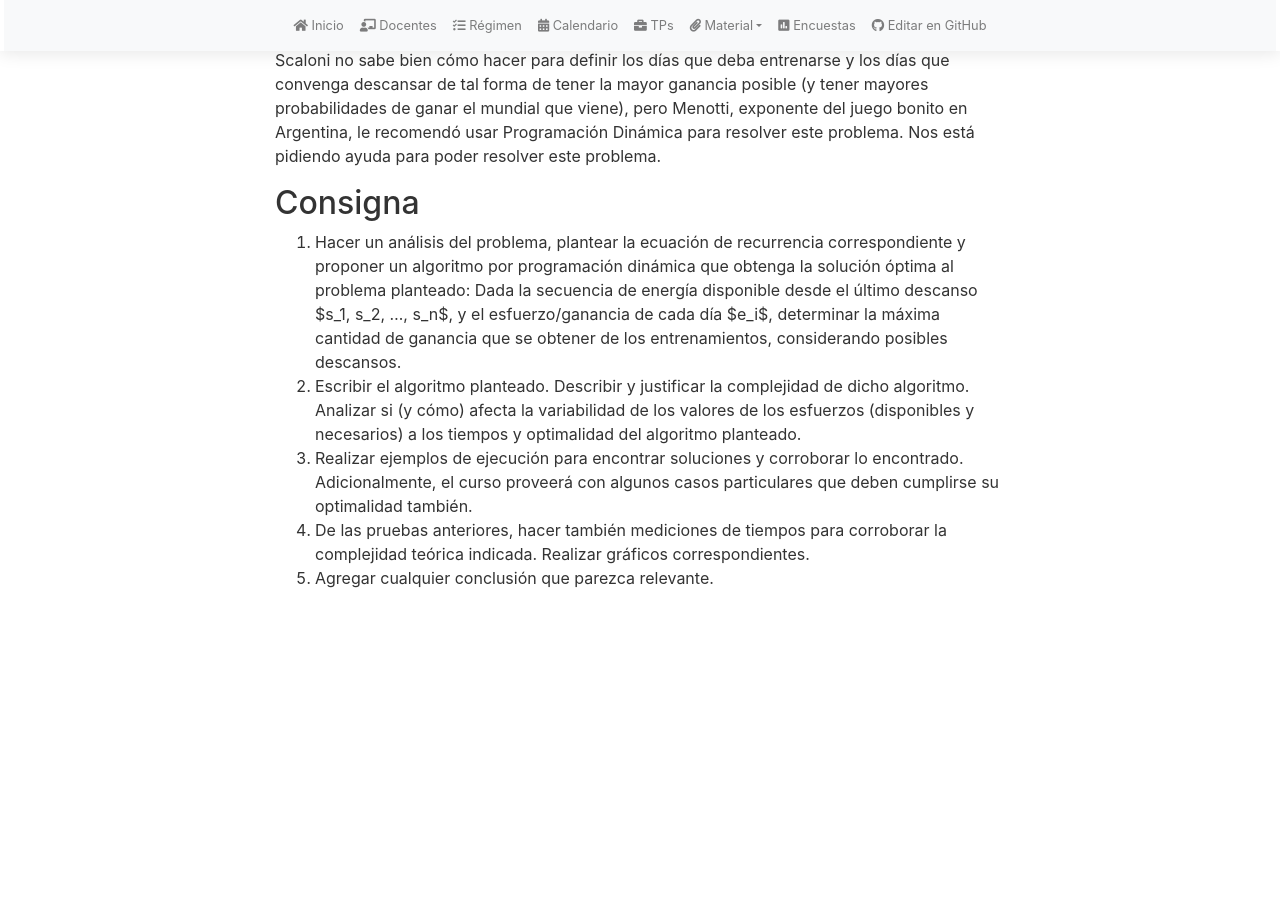
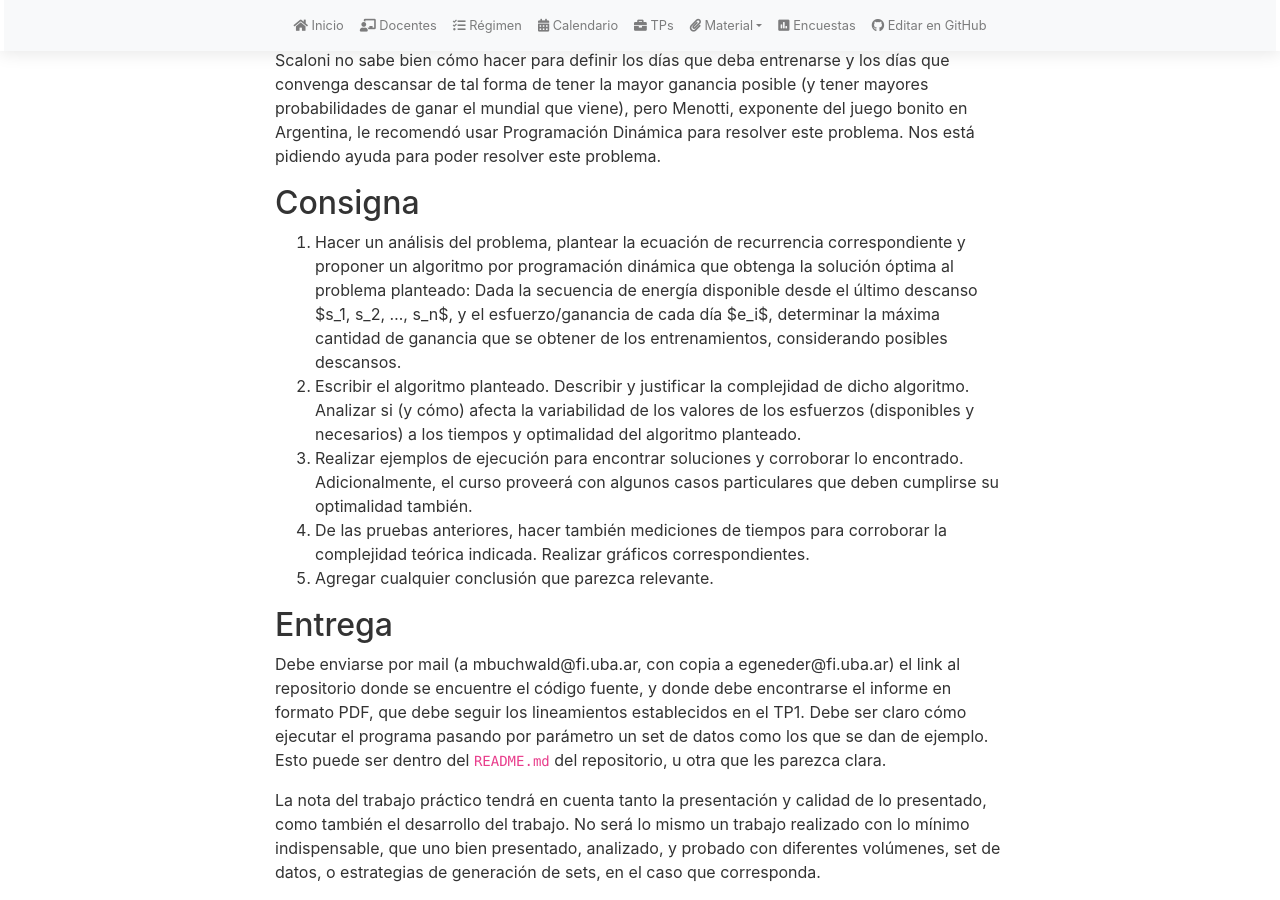
Before and after one commit to algoritmos-rw/tda_bg, a Jekyll site: the page built from tps/2023_2/tp2.md, in a window 1280 px wide and 900 px high, scrolled down 722 px. Built offline with Jekyll 4.4.1, drawn with Linux system fonts in a browser that asks for light colours; nearby versions of some CDN libraries; our own code applies the rules of GitHub Pages for plain Markdown files; before the commit the page ends 1328 px from its top, so only the background shows below that.

Commit message:
Aclaraciones entregas

```diff
--- a/tps/2023_2/tp2.md
+++ b/tps/2023_2/tp2.md
@@ -56,3 +56,18 @@ problema.
 3. Realizar ejemplos de ejecución para encontrar soluciones y corroborar lo encontrado. Adicionalmente, el curso proveerá con algunos casos particulares que deben cumplirse su optimalidad también.
 4. De las pruebas anteriores, hacer también mediciones de tiempos para corroborar la complejidad teórica indicada. Realizar gráficos correspondientes.
 5. Agregar cualquier conclusión que parezca relevante.
+
+
+## Entrega
+
+Debe enviarse por mail (a mbuchwald@fi.uba.ar, con copia a egeneder@fi.uba.ar) el link
+al repositorio donde se encuentre el código fuente, y donde debe encontrarse
+el informe en formato PDF, que debe seguir los lineamientos establecidos en el TP1.
+Debe ser claro cómo ejecutar el programa pasando por parámetro un set de datos como
+los que se dan de ejemplo. Esto puede ser dentro del `README.md` del repositorio,
+u otra que les parezca clara.
+
+La nota del trabajo práctico tendrá en cuenta tanto la presentación y calidad de lo presentado,
+como también el desarrollo del trabajo. No será lo mismo un trabajo realizado con lo mínimo
+indispensable, que uno bien presentado, analizado, y probado con diferentes volúmenes, set de
+datos, o estrategias de generación de sets, en el caso que corresponda.
```
